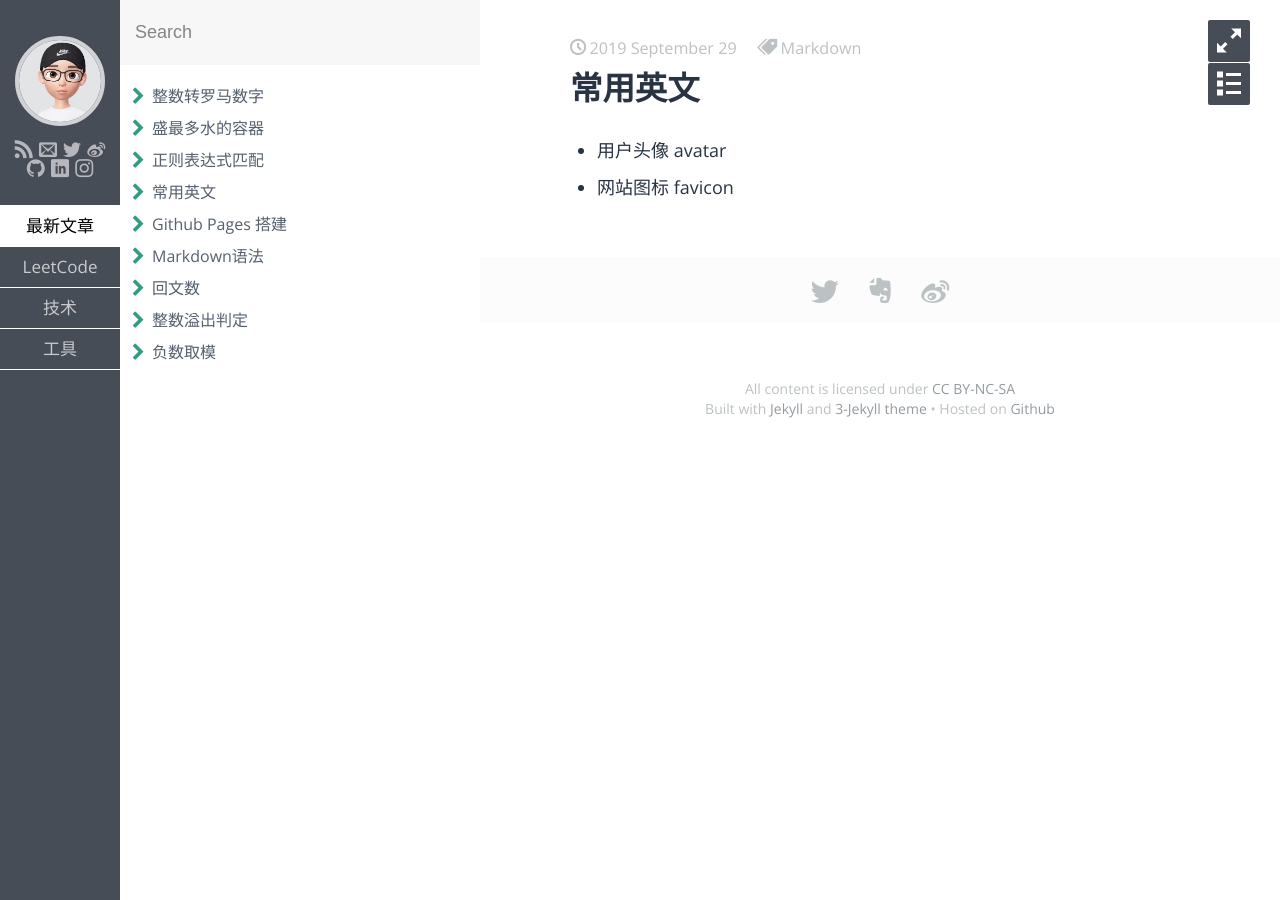
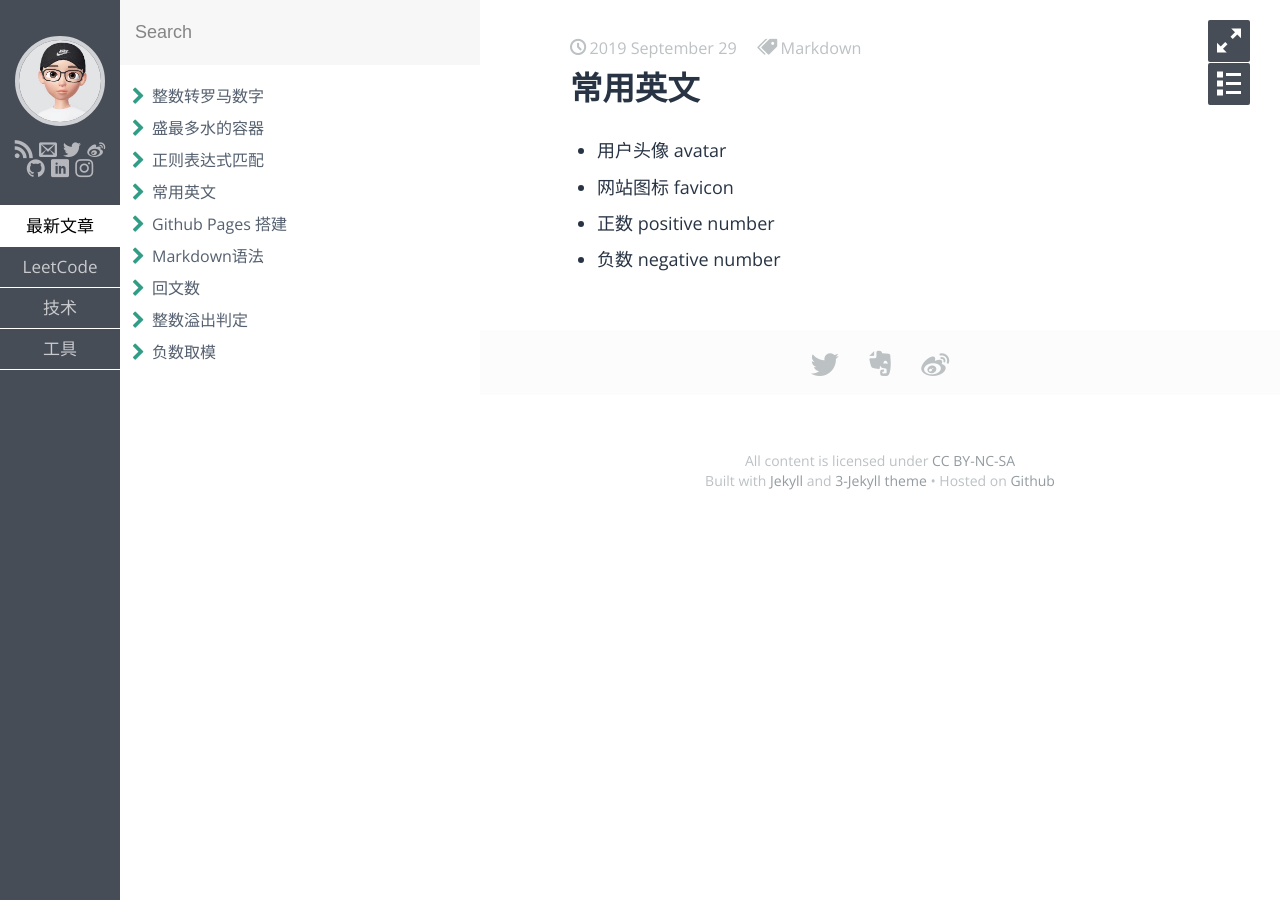
Before and after one commit to Tong0217/Tong0217.github.io, a Jekyll site: the page built from _posts/translate/2019-09-29-translate.md, in a window 1280 px wide. Built offline with Jekyll 4.4.1, drawn with Linux system fonts in a browser that asks for light colours; some web fonts are replaced.

Commit message:
Update 2019-09-29-translate.md

```diff
--- a/_posts/translate/2019-09-29-translate.md
+++ b/_posts/translate/2019-09-29-translate.md
@@ -7,3 +7,5 @@ description: 写代码是常用的英文
 ---
 * 用户头像  avatar
 * 网站图标  favicon
+* 正数      positive number
+* 负数      negative number
```
